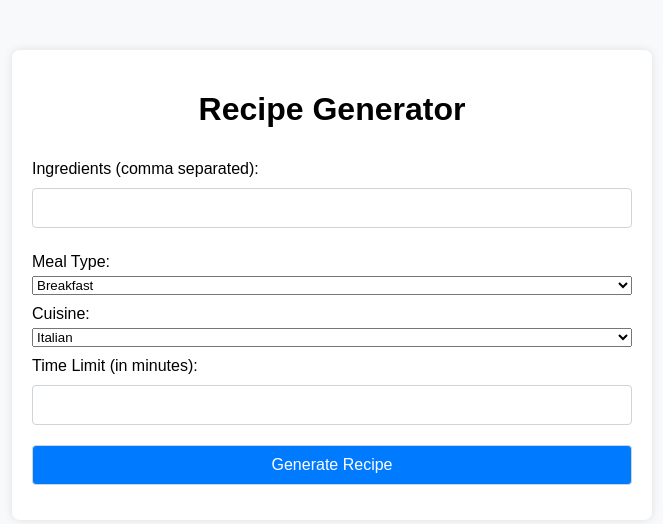
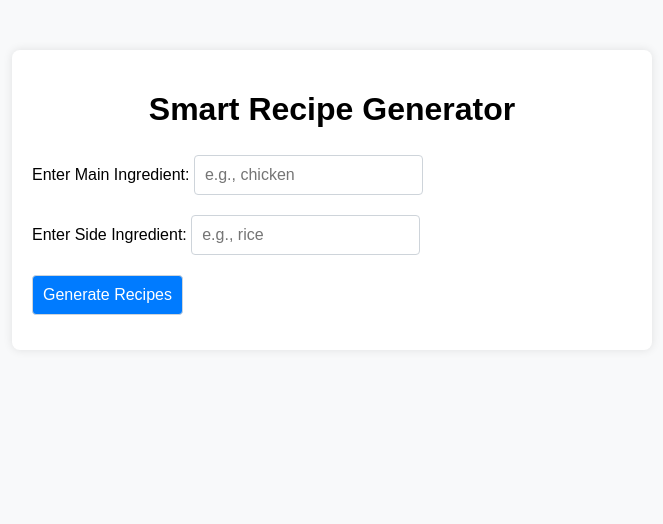
Before and after one commit to anisha-sivakumar/recipe_generator, a Flask app: page / in a window 1280 px wide. Shown: the top 524 px of the page, without its empty margins (308-971 px from the left). Run offline with Flask 3, Linux system fonts and the light colour scheme; parts of the project's set-up code (start-up, migrations or seed data) failed here and were passed over.

Commit message:
Update index.html

```diff
--- a/templates/index.html
+++ b/templates/index.html
@@ -1,55 +1,165 @@
-<!-- templates/index.html -->
 <!DOCTYPE html>
 <html lang="en">
 <head>
     <meta charset="UTF-8">
     <meta name="viewport" content="width=device-width, initial-scale=1.0">
-    <title>Recipe Generator</title>
-    <link rel="stylesheet" href="/static/styles.css">
+    <title>Smart Recipe Generator</title>
+    <link rel="stylesheet" href="{{ url_for('static', filename='styles.css') }}">
 </head>
 <body>
     <div class="container">
-        <h1>Recipe Generator</h1>
-        <form method="post">
-            <label for="ingredients">Ingredients (comma separated):</label>
-            <input type="text" id="ingredients" name="ingredients" required>
+        <h1>Smart Recipe Generator</h1>
+        <div class="recipe-form">
+            <div class="form-group">
+                <label for="ingredient">Enter Main Ingredient:</label>
+                <input type="text" id="ingredient" name="ingredient" placeholder="e.g., chicken" required>
+            </div>
+            <div class="form-group">
+                <label for="side-ingredient">Enter Side Ingredient:</label>
+                <input type="text" id="side-ingredient" name="side-ingredient" placeholder="e.g., rice">
+            </div>
+            <button onclick="generateRecipes()" class="generate-btn">Generate Recipes</button>
+        </div>
 
-            <label for="meal_type">Meal Type:</label>
-            <select id="meal_type" name="meal_type" required>
-                <option value="breakfast">Breakfast</option>
-                <option value="lunch">Lunch</option>
-                <option value="dinner">Dinner</option>
-                <option value="snack">Snack</option>
-            </select>
+        <div id="recipes-container" class="recipes-container" style="display: none;">
+            <div class="recipes-header">
+                <h2>Suggested Recipes</h2>
+                <button onclick="generateRecipes(true)" class="refresh-btn">Generate Again</button>
+            </div>
+            <div id="recipes-list" class="recipes-list"></div>
+        </div>
 
-            <label for="cuisine">Cuisine:</label>
-            <select id="cuisine" name="cuisine" required>
-                <option value="italian">Italian</option>
-                <option value="chinese">Chinese</option>
-                <option value="indian">Indian</option>
-                <option value="mexican">Mexican</option>
-            </select>
+        <div id="selected-recipe" class="recipe-details" style="display: none;"></div>
+    </div>
 
-            <label for="time_limit">Time Limit (in minutes):</label>
-            <input type="number" id="time_limit" name="time_limit" required>
+    <script>
+        let currentOffset = 0;
 
-            <button type="submit">Generate Recipe</button>
-        </form>
+        async function generateRecipes(refresh = false) {
+            const ingredient = document.getElementById('ingredient').value;
+            const sideIngredient = document.getElementById('side-ingredient').value;
+            if (!ingredient) return;
 
-        {% if recipe %}
-        <div class="recipe">
-            <h2>Generated Recipe:</h2>
-            <ul>
-                {% for step in recipe %}
-                    <li>{{ step }}</li>
-                {% endfor %}
-            </ul>
-            <form method="post" action="/play_recipe">
-                <input type="hidden" name="recipe" value="{{ recipe | join('. ') }}">
-                <button type="submit">Play Recipe</button>
-            </form>
-        </div>
-        {% endif %}
-    </div>
+            if (refresh) {
+                currentOffset += 3;
+            } else {
+                currentOffset = 0;
+            }
+
+            try {
+                const response = await fetch('/api/recipes', {
+                    method: 'POST',
+                    headers: { 'Content-Type': 'application/json' },
+                    body: JSON.stringify({
+                        ingredient: ingredient,
+                        sideIngredient: sideIngredient,
+                        offset: currentOffset
+                    })
+                });
+
+                const data = await response.json();
+                displayRecipes(data.recipes);
+            } catch (error) {
+                console.error('Error:', error);
+            }
+        }
+
+        function displayRecipes(recipes) {
+            const container = document.getElementById('recipes-container');
+            const list = document.getElementById('recipes-list');
+            container.style.display = 'block';
+
+            list.innerHTML = recipes.map((recipe, index) => `
+                <div class="recipe-card" onclick="showRecipeDetails(${index})">
+                    <h3>${recipe.name}</h3>
+                    <div class="recipe-meta">
+                        <span>⏱️ ${recipe.cooking_time}</span>
+                        <span>🔨 ${recipe.difficulty}</span>
+                    </div>
+                </div>
+            `).join('');
+
+            window.currentRecipes = recipes;
+        }
+
+        function showRecipeDetails(index) {
+            const recipe = window.currentRecipes[index];
+            const details = document.getElementById('selected-recipe');
+
+            details.innerHTML = `
+                <h2>${recipe.name}</h2>
+                <p>${recipe.description}</p>
+                <div class="ingredients">
+                    <h3>Ingredients:</h3>
+                    <ul>
+                        ${recipe.ingredients.map(i => `<li>${i}</li>`).join('')}
+                    </ul>
+                </div>
+                <div class="instructions">
+                    <h3>Instructions:</h3>
+                    <ol>
+                        ${recipe.instructions.map(s => `<li>${s}</li>`).join('')}
+                    </ol>
+                </div>
+            `;
+
+            details.style.display = 'block';
+        }
+        function showRecipeDetails(index) {
+            const recipe = window.currentRecipes[index];
+            const details = document.getElementById('selected-recipe');
+
+            // Updated to include video section
+            details.innerHTML = `
+                <h2>${recipe.name}</h2>
+                <p>${recipe.description}</p>
+                <div id="recipe-videos" class="video-section">
+                    <h3>Recipe Videos</h3>
+                    <div class="video-container"></div>
+                </div>
+                <div class="ingredients">
+                    <h3>Ingredients:</h3>
+                    <ul>
+                        ${recipe.ingredients.map(i => `<li>${i}</li>`).join('')}
+                    </ul>
+                </div>
+                <div class="instructions">
+                    <h3>Instructions:</h3>
+                    <ol>
+                        ${recipe.instructions.map(s => `<li>${s}</li>`).join('')}
+                    </ol>
+                </div>
+            `;
+
+            // Load videos dynamically
+            loadRecipeVideos(recipe.name);
+            details.style.display = 'block';
+        }
+
+        async function loadRecipeVideos(recipeName) {
+            try {
+                const response = await fetch('/api/videos', {
+                    method: 'POST',
+                    headers: { 'Content-Type': 'application/json' },
+                    body: JSON.stringify({ recipe_name: recipeName })
+                });
+                const data = await response.json();
+                const videoContainer = document.querySelector('.video-container');
+                videoContainer.innerHTML = data.videos.map(video => `
+                    <div class="video-card">
+                        <video controls poster="${video.thumbnail}">
+                            <source src="${video.url}" type="video/mp4">
+                            Your browser does not support video playback.
+                        </video>
+                        <h4>${video.title}</h4>
+                        <span>${video.duration}</span>
+                    </div>
+                `).join('');
+            } catch (error) {
+                console.error('Error loading videos:', error);
+            }
+        }
+
+    </script>
 </body>
 </html>
```
